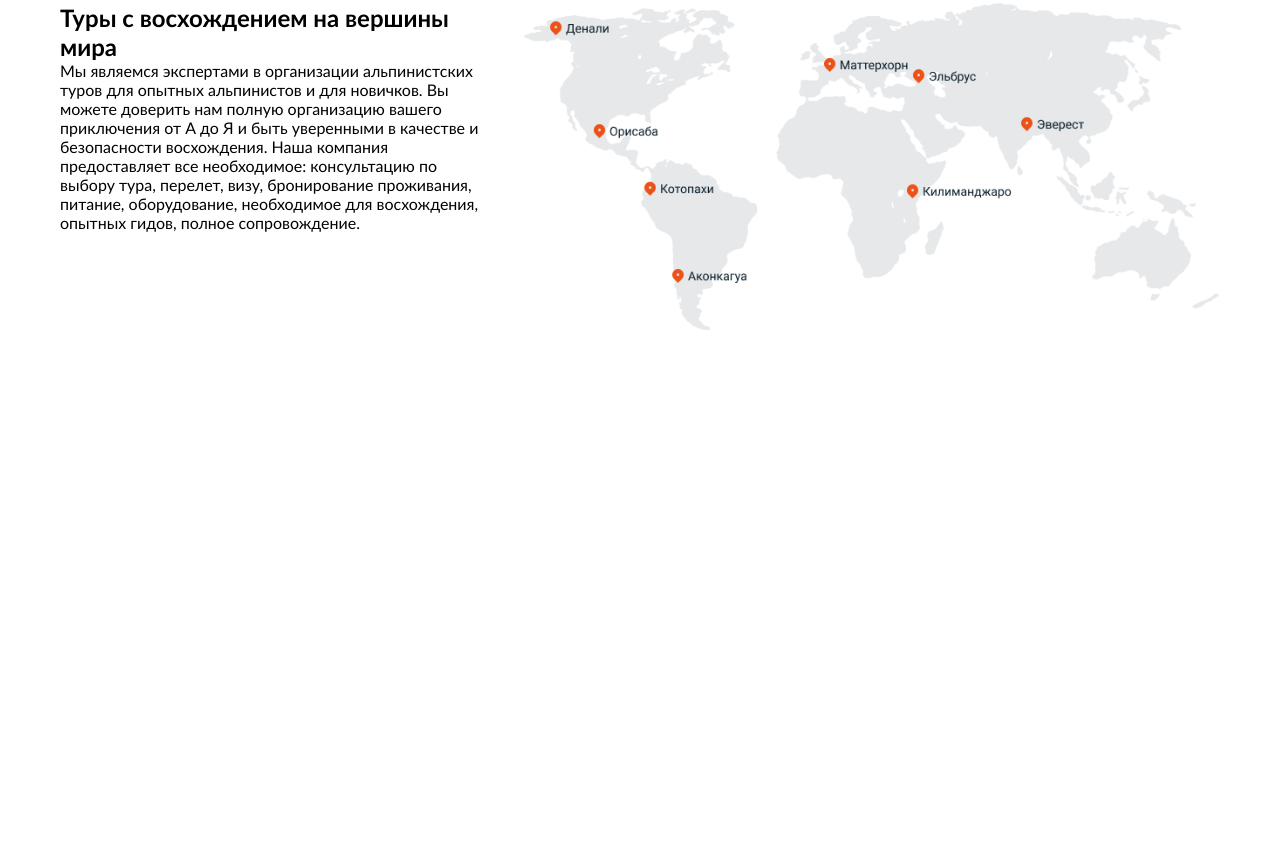
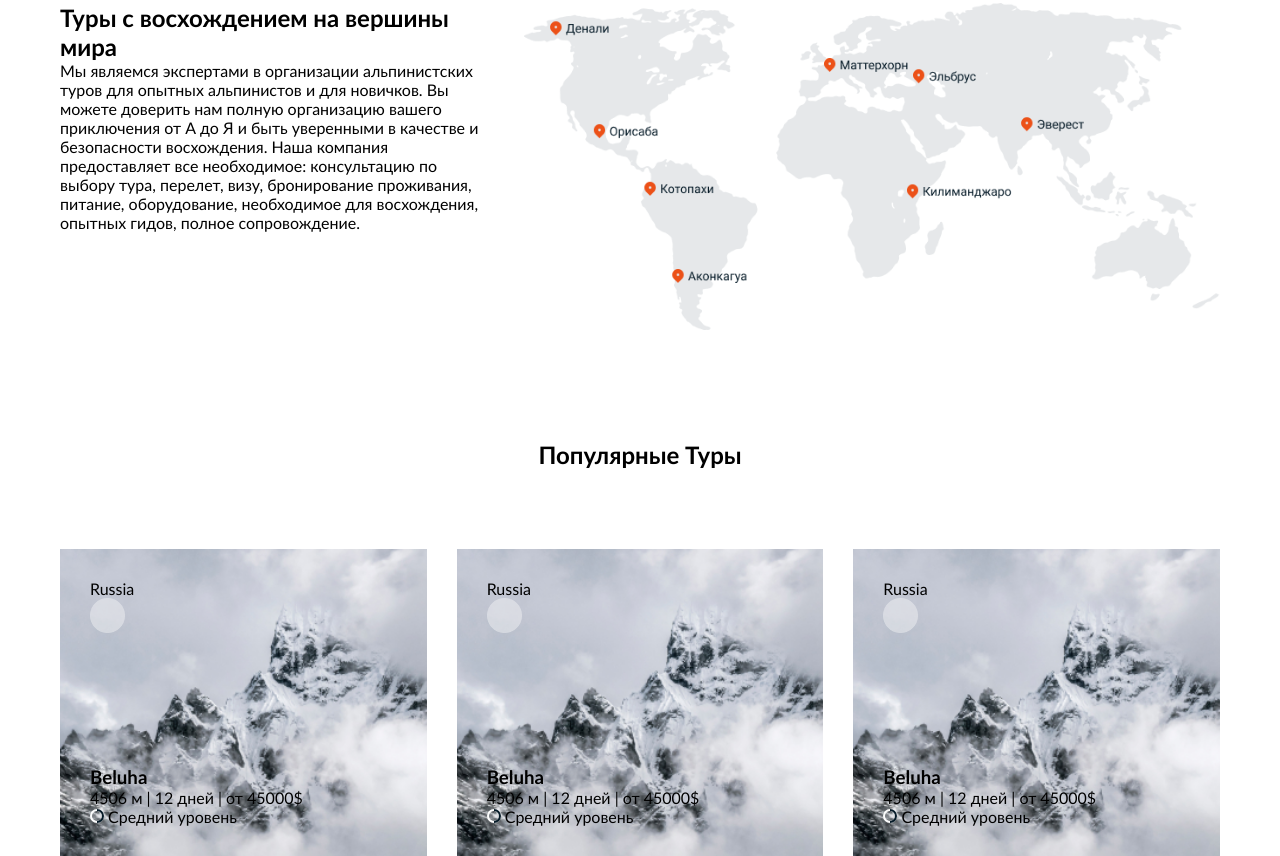
Before and after one commit to ozodkadirov/academy, a plain HTML site: page Everest/index.html in a window 1280 px wide. Shown: the part 827-1683 px from the top of the page. Before the commit the page ends 1187 px from the top, so only its background shows below. Drawn offline with Linux system fonts and the light colour scheme.

Commit message:
Add files via upload

```diff
--- a/Everest/index.html
+++ b/Everest/index.html
@@ -1,11 +1,13 @@
 <!DOCTYPE html>
 <html lang="en">
+
 <head>
     <meta charset="UTF-8">
     <meta name="viewport" content="width=device-width, initial-scale=1.0">
     <link rel="stylesheet" href="./style.css">
     <title>Document</title>
 </head>
+
 <body>
 
     <header class="header">
@@ -25,7 +27,9 @@
                     <img src="./img/logo3.svg" alt="logo3">
                 </div>
 
-            <img class="burger" src="https://uxwing.com/wp-content/themes/uxwing/download/web-app-development/hamburger-menu-icon.png" alt="logo1">
+                <img class="burger"
+                    src="https://uxwing.com/wp-content/themes/uxwing/download/web-app-development/hamburger-menu-icon.png"
+                    alt="logo1">
             </div>
             <div class="header__inner">
                 <h1 class="header__title">Эверест</h1>
@@ -40,8 +44,12 @@
                 <div class="tours__box">
 
                     <h2>Туры с восхождением на вершины мира </h2>
-                <p>Мы являемся экспертами в организации альпинистских туров для опытных альпинистов и для новичков. Вы можете доверить нам полную организацию вашего приключения от А до Я и быть уверенными в качестве и безопасности восхождения.
-                    Наша компания предоставляет все необходимое: консультацию по выбору тура, перелет, визу, бронирование проживания, питание, оборудование, необходимое для восхождения, опытных гидов, полное сопровождение.</p>
+                    <p>Мы являемся экспертами в организации альпинистских туров для опытных альпинистов и для новичков.
+                        Вы можете доверить нам полную организацию вашего приключения от А до Я и быть уверенными в
+                        качестве и безопасности восхождения.
+                        Наша компания предоставляет все необходимое: консультацию по выбору тура, перелет, визу,
+                        бронирование проживания, питание, оборудование, необходимое для восхождения, опытных гидов,
+                        полное сопровождение.</p>
 
                 </div>
                 <img src="./img/logo4.png" alt="logo4" class="tours__img">
@@ -49,5 +57,74 @@
         </div>
     </section>
 
+    <section class="popular">
+        <div class="container">
+            <h1>Популярные Туры</h1>
+            <div class="popular__wrapper">
+                <div class="popular__cards">
+                    <div class="pop__top">
+                        <p>Russia</p>
+                        <img src="./img/photo10.png" alt="logo">
+                    </div>
+                    <div class="pop__box">
+                        <h3>Beluha</h3>
+                        <p>4506 м | 12 дней | от 45000$</p>
+                        <p>
+                            <svg width="14" height="14" viewBox="0 0 14 14" fill="none"
+                                xmlns="http://www.w3.org/2000/svg">
+                                <circle cx="7" cy="7" r="6" stroke="#FCFCFC" stroke-width="2" />
+                                <path d="M7 13C10.3137 13 13 10.3137 13 7C13 3.68629 10.3137 1 7 1" stroke="#061B28"
+                                    stroke-width="2" />
+                            </svg>
+
+                            Средний уровень
+                        </p>
+                    </div>
+                </div>
+                <div class="popular__cards">
+                    <div class="pop__top">
+                        <p>Russia</p>
+                        <img src="./img/photo10.png" alt="logo">
+                    </div>
+                    <div class="pop__box">
+                        <h3>Beluha</h3>
+                        <p>4506 м | 12 дней | от 45000$</p>
+                        <p>
+                            <svg width="14" height="14" viewBox="0 0 14 14" fill="none"
+                                xmlns="http://www.w3.org/2000/svg">
+                                <circle cx="7" cy="7" r="6" stroke="#FCFCFC" stroke-width="2" />
+                                <path d="M7 13C10.3137 13 13 10.3137 13 7C13 3.68629 10.3137 1 7 1" stroke="#061B28"
+                                    stroke-width="2" />
+                            </svg>
+
+                            Средний уровень
+                        </p>
+                    </div>
+                </div>
+                <div class="popular__cards">
+                    <div class="pop__top">
+                        <p>Russia</p>
+                        <img src="./img/photo10.png" alt="logo">
+                    </div>
+                    <div class="pop__box">
+                        <h3>Beluha</h3>
+                        <p>4506 м | 12 дней | от 45000$</p>
+                        <p>
+                            <svg width="14" height="14" viewBox="0 0 14 14" fill="none"
+                                xmlns="http://www.w3.org/2000/svg">
+                                <circle cx="7" cy="7" r="6" stroke="#FCFCFC" stroke-width="2" />
+                                <path d="M7 13C10.3137 13 13 10.3137 13 7C13 3.68629 10.3137 1 7 1" stroke="#061B28"
+                                    stroke-width="2" />
+                            </svg>
+
+                            Средний уровень
+                        </p>
+                    </div>
+                </div>
+            </div>
+        </div>
+    </section>
+
 </body>
+
 </html>
--- a/Everest/style.css
+++ b/Everest/style.css
@@ -162,3 +162,42 @@ text-align: left;
 
     }
 }
+
+
+.popular__cards{
+    background-image: url(./img/photo11.jpg);
+    padding: 30px;
+    background-repeat: no-repeat;
+    background-size: 120%;
+    background-position: center;
+
+transition: all 0.5s;
+cursor: pointer;
+box-shadow: 1px 1px 100px 10px black(0, 0, 0, 0.9);
+
+
+&:hover{
+    background-size: 150%;
+}
+}
+
+.pop__top{
+
+}
+.pop__box{
+    padding-top: 130px;
+
+}
+
+.popular__wrapper{
+    display: grid;
+    gap: 30px;
+    grid-template-columns: repeat(auto-fit,minmax(300px,1fr));
+}
+
+.popular{
+    h1{
+        text-align: center;
+        padding: 80px;
+    }
+}
```
Also changed, not shown: Everest/img/photo10.png (added), Everest/img/photo11.jpg (added). Lines whose indentation alone changed are shown as unchanged.
